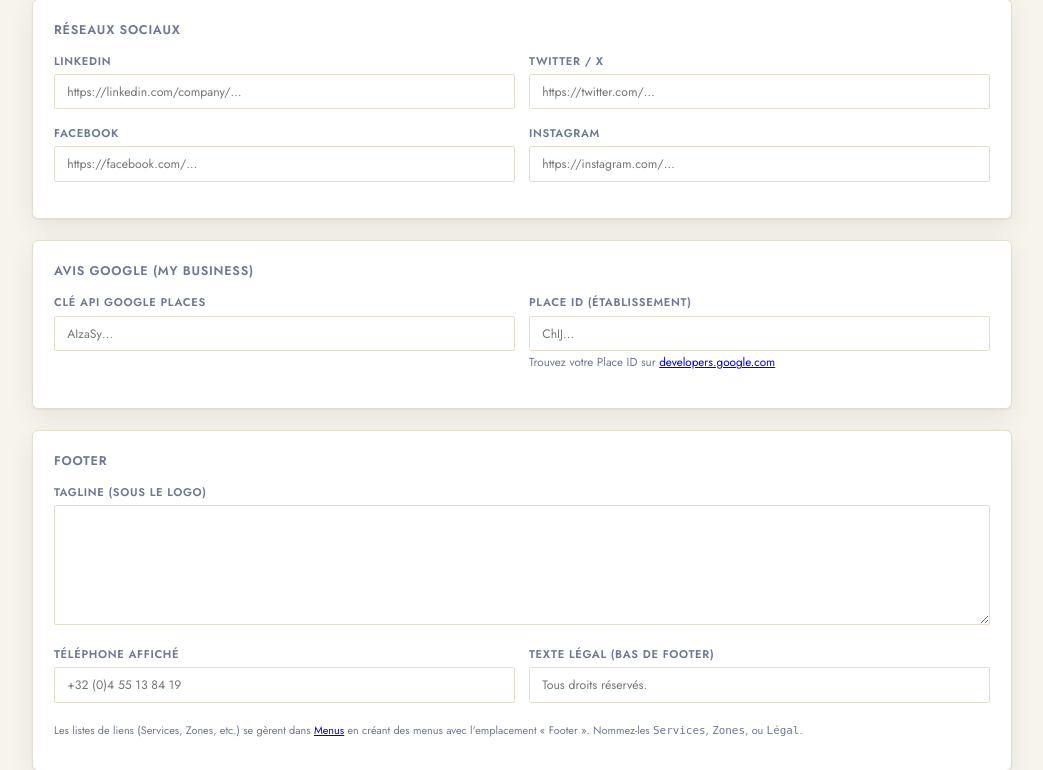
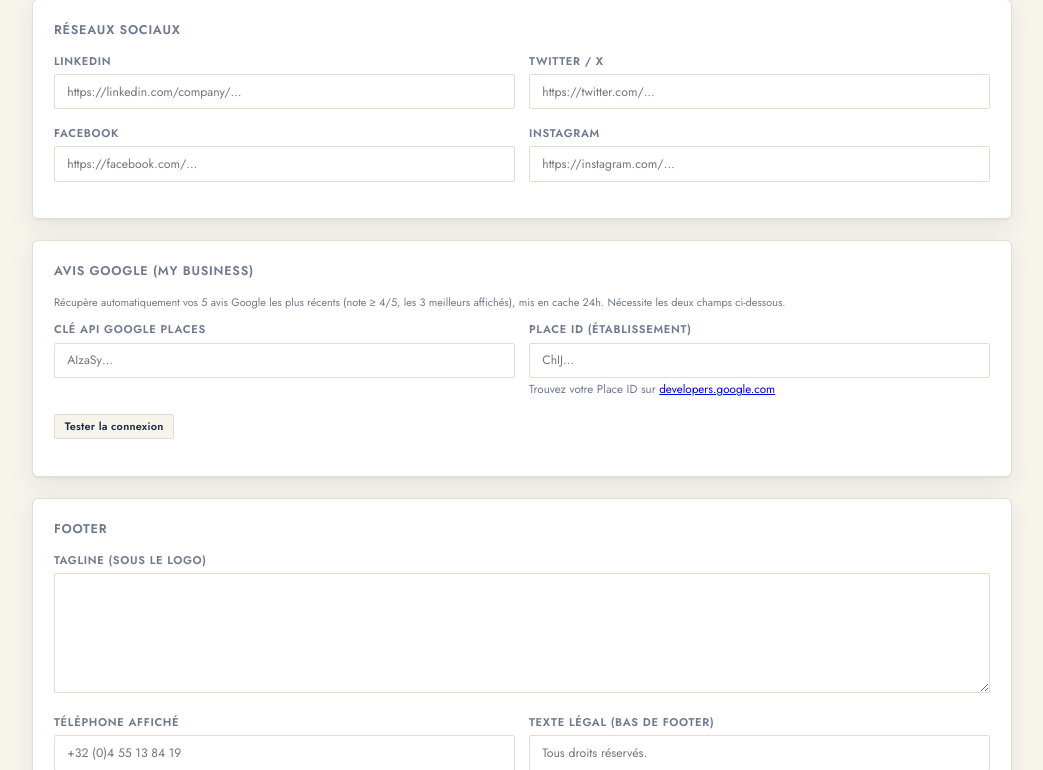
Before and after one commit to Falkiae/travail, a PHP site: page /admin/settings in a window 1280 px wide. Shown: the part 1878-2648 px from the top of the page, without its empty margins (233-1276 px from the left). Run offline with PHP 8.4, Linux system fonts and the light colour scheme; the visitor is signed in with stand-in values (Sample User, id 1); data comes from the database, SQL or seed files in the repository; some web fonts are replaced.

Commit message:
Avis Google : deux bugs qui rendaient la fonctionnalité inopérante
fetchGoogleReviews() ne pouvait structurellement pas fonctionner, quels
que soient les identifiants fournis :

1. La clé API était lue sous $settings['google_api_key'], mais le
   formulaire des réglages l'enregistre sous google_reviews_api_key —
   une clé que rien n'a jamais écrite. $api_key valait donc toujours
   une chaîne vide et la fonction retournait immédiatement sans
   jamais appeler l'API.
2. Le Place ID était codé en dur ('ChIJ3eozWDz5wEcR8MOdpMxrwsY',
   vraisemblablement un exemple), ignorant totalement le champ
   « Place ID » du formulaire.

Corrigé, plus :
- reviews_sort=newest ajouté à la requête (les avis les plus récents
  d'abord, conforme à la demande).
- Diagnostic : le code Google 'status' (REQUEST_DENIED,
  INVALID_REQUEST, NOT_FOUND, OVER_QUERY_LIMIT…) est désormais
  consigné via error_log en cas d'échec, pour pouvoir diagnostiquer
  une clé invalide ou une API non activée sans deviner.
- google_api_key retiré de la liste des réglages autorisés : orphelin,
  aucun champ ne l'a jamais renseigné.
- Bouton « Tester la connexion » dans /admin/settings : appelle l'API
  Google en direct avec les valeurs du formulaire (avant même de les
  enregistrer) et affiche le nom de l'établissement, la note globale
  et le nombre d'avis récupérés, ou le message d'erreur exact de
  Google traduit en français.

Vérifié par simulation complète (URL construite, filtrage note >= 4,
tri par date, cache écrit et relu, gestion clé refusée et panne
réseau sans crash) — impossible de tester avec de vrais identifiants
Google depuis cet environnement, voir l'explication donnée à
l'utilisateur pour la marche à suivre.

```diff
--- a/app/controllers/SettingsController.php
+++ b/app/controllers/SettingsController.php
@@ -40,7 +40,7 @@ class SettingsController extends BaseController
             'maintenance_mode', 'maintenance_message', 'robots_global',
             'cookie_banner_enabled', 'cookie_banner_text', 'cookie_policy_url',
             'social_linkedin', 'social_twitter', 'social_facebook', 'social_instagram',
-            'booking_url', 'google_api_key', 'google_place_id',
+            'booking_url', 'google_place_id',
             'logo_url', 'logo_light_url', 'logo_rose_url', 'logo_alt',
             'google_reviews_api_key',
             'cache_enabled',
@@ -89,4 +89,66 @@ class SettingsController extends BaseController
         Auth::setFlash('success', 'Cache vidé — les navigateurs re-téléchargeront les fichiers.');
         $this->redirect('/' . ADMIN_PATH . '/settings');
     }
+
+    /**
+     * Teste la connexion à l'API Google Places en direct, avec les valeurs
+     * du formulaire (pas forcément encore enregistrées) — pour valider une
+     * clé API et un Place ID sans attendre l'expiration du cache 24h.
+     */
+    public function testGoogleReviews(): void
+    {
+        $this->requireLogin();
+        if (!Auth::verifyCsrfToken(isset($_POST['csrf_token']) ? $_POST['csrf_token'] : '')) {
+            $this->jsonResponse(['ok' => false, 'message' => 'Token CSRF invalide.'], 403);
+        }
+
+        $api_key  = trim(isset($_POST['api_key']) ? $_POST['api_key'] : '');
+        $place_id = trim(isset($_POST['place_id']) ? $_POST['place_id'] : '');
+
+        if ($api_key === '' || $place_id === '') {
+            $this->jsonResponse(['ok' => false, 'message' => 'Renseignez la clé API et le Place ID avant de tester.']);
+        }
+
+        $url = 'https://maps.googleapis.com/maps/api/place/details/json'
+             . '?place_id=' . rawurlencode($place_id)
+             . '&fields=reviews,rating,user_ratings_total,name'
+             . '&reviews_sort=newest'
+             . '&key=' . rawurlencode($api_key)
+             . '&language=fr';
+
+        $ctx = stream_context_create([
+            'http' => ['timeout' => 8, 'method' => 'GET', 'ignore_errors' => true],
+        ]);
+        $response = @file_get_contents($url, false, $ctx);
+
+        if ($response === false) {
+            $this->jsonResponse(['ok' => false, 'message' => 'Connexion à l\'API Google impossible (réseau ou délai dépassé).']);
+        }
+
+        $decoded = json_decode($response, true);
+        $status  = is_array($decoded) && isset($decoded['status']) ? $decoded['status'] : 'UNKNOWN';
+
+        if ($status !== 'OK') {
+            $hints = [
+                'REQUEST_DENIED'   => 'Clé refusée : vérifiez qu\'elle est valide, que l\'API « Places API » (legacy, pas « Places API (New) ») est activée sur ce projet Google Cloud, et qu\'un moyen de facturation y est associé.',
+                'INVALID_REQUEST'  => 'Requête invalide : le Place ID semble mal formé.',
+                'NOT_FOUND'        => 'Aucun établissement trouvé pour ce Place ID.',
+                'OVER_QUERY_LIMIT' => 'Quota de requêtes dépassé pour cette clé API.',
+            ];
+            $message = isset($decoded['error_message']) && $decoded['error_message']
+                ? $decoded['error_message']
+                : ($hints[$status] ?? ('Statut inattendu renvoyé par Google : ' . $status));
+            $this->jsonResponse(['ok' => false, 'status' => $status, 'message' => $message]);
+        }
+
+        $result = isset($decoded['result']) && is_array($decoded['result']) ? $decoded['result'] : [];
+        $this->jsonResponse([
+            'ok'           => true,
+            'status'       => 'OK',
+            'name'         => isset($result['name']) ? $result['name'] : '',
+            'rating'       => isset($result['rating']) ? $result['rating'] : null,
+            'total'        => isset($result['user_ratings_total']) ? $result['user_ratings_total'] : null,
+            'review_count' => isset($result['reviews']) && is_array($result['reviews']) ? count($result['reviews']) : 0,
+        ]);
+    }
 }
--- a/app/views/templates/admin/settings/index.php
+++ b/app/views/templates/admin/settings/index.php
@@ -201,6 +201,7 @@ function s(array $settings, string $key, string $default = ''): string {
   <!-- Avis Google -->
   <div class="card">
     <div class="card-title">Avis Google (My Business)</div>
+    <p class="help-text">Récupère automatiquement vos 5 avis Google les plus récents (note ≥ 4/5, les 3 meilleurs affichés), mis en cache 24h. Nécessite les deux champs ci-dessous.</p>
     <div class="form-row">
       <div class="form-group">
         <label for="google_reviews_api_key">Clé API Google Places</label>
@@ -211,6 +212,10 @@ function s(array $settings, string $key, string $default = ''): string {
         <input type="text" id="google_place_id" name="google_place_id" value="<?= s($settings, 'google_place_id') ?>" placeholder="ChIJ…">
         <small style="color:var(--color-muted)">Trouvez votre Place ID sur <a href="https://developers.google.com/maps/documentation/places/web-service/place-id" target="_blank" rel="noopener">developers.google.com</a></small>
       </div>
+    </div>
+    <div class="form-group">
+      <button type="button" id="test-google-reviews-btn" class="btn btn-secondary btn-sm">Tester la connexion</button>
+      <div id="test-google-reviews-result" style="margin-top:.75rem;font-size:.875rem;"></div>
     </div>
   </div>
 
@@ -350,4 +355,42 @@ document.getElementById('logo-rose-media-btn').addEventListener('click', functio
     document.getElementById('logo_rose_url').value = media.webp_path || media.path;
   });
 });
+
+document.getElementById('test-google-reviews-btn').addEventListener('click', function() {
+  var btn    = this;
+  var result = document.getElementById('test-google-reviews-result');
+  var apiKey  = document.getElementById('google_reviews_api_key').value.trim();
+  var placeId = document.getElementById('google_place_id').value.trim();
+
+  result.style.color = '';
+  result.textContent = 'Test en cours…';
+  btn.disabled = true;
+
+  var body = new URLSearchParams();
+  body.set('csrf_token', <?= json_encode($csrf_token) ?>);
+  body.set('api_key', apiKey);
+  body.set('place_id', placeId);
+
+  fetch('/admin/settings/test-google-reviews', {
+    method: 'POST',
+    headers: { 'Content-Type': 'application/x-www-form-urlencoded' },
+    body: body.toString(),
+  })
+    .then(function(r) { return r.json(); })
+    .then(function(data) {
+      btn.disabled = false;
+      if (data.ok) {
+        result.style.color = 'var(--color-success, #16a34a)';
+        result.textContent = '✓ Connecté à « ' + data.name + ' » — note ' + data.rating + '/5 (' + data.total + ' avis au total), ' + data.review_count + ' avis récupérés par cet appel.';
+      } else {
+        result.style.color = 'var(--color-danger, #dc2626)';
+        result.textContent = '✗ ' + data.message;
+      }
+    })
+    .catch(function() {
+      btn.disabled = false;
+      result.style.color = 'var(--color-danger, #dc2626)';
+      result.textContent = '✗ Erreur réseau pendant le test.';
+    });
+});
 </script>
--- a/config/routes.php
+++ b/config/routes.php
@@ -62,6 +62,7 @@ return [
     'GET /admin/settings'                       => ['SettingsController', 'index'],
     'POST /admin/settings'                      => ['SettingsController', 'update'],
     'POST /admin/settings/clear-cache'          => ['SettingsController', 'clearCache'],
+    'POST /admin/settings/test-google-reviews'  => ['SettingsController', 'testGoogleReviews'],
 
     'GET /admin/sofa'                           => ['SofaController', 'index'],
     'POST /admin/sofa'                          => ['SofaController', 'update'],
```
Also changed, not shown: app/controllers/FrontController.php (+28 -12 lines).
